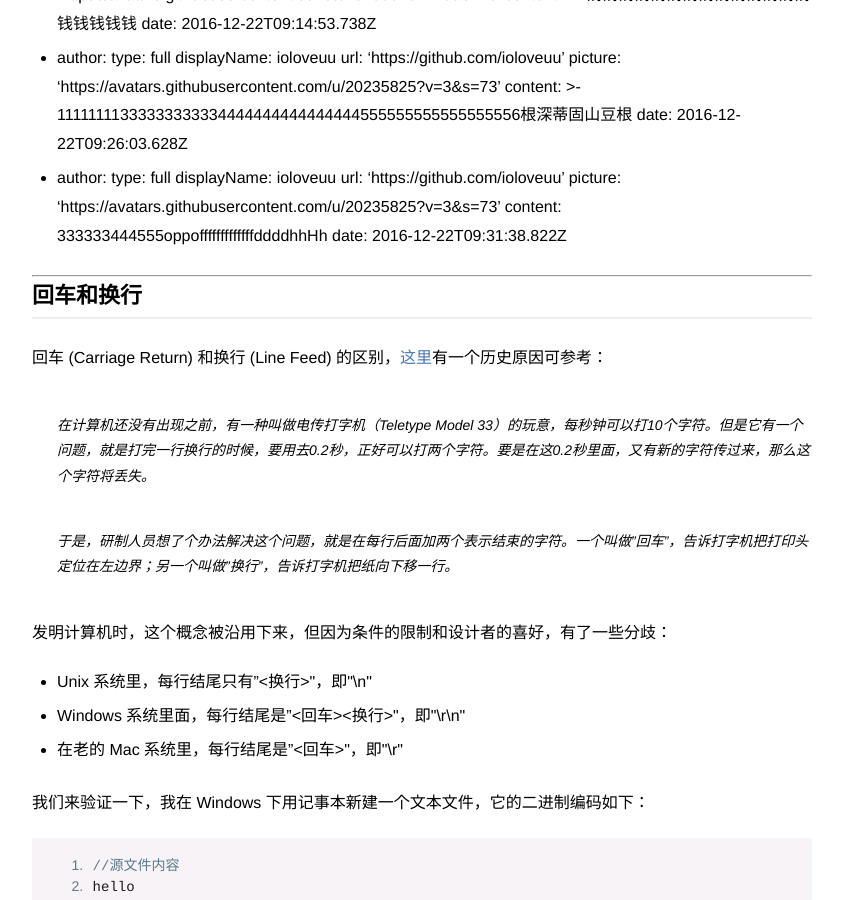
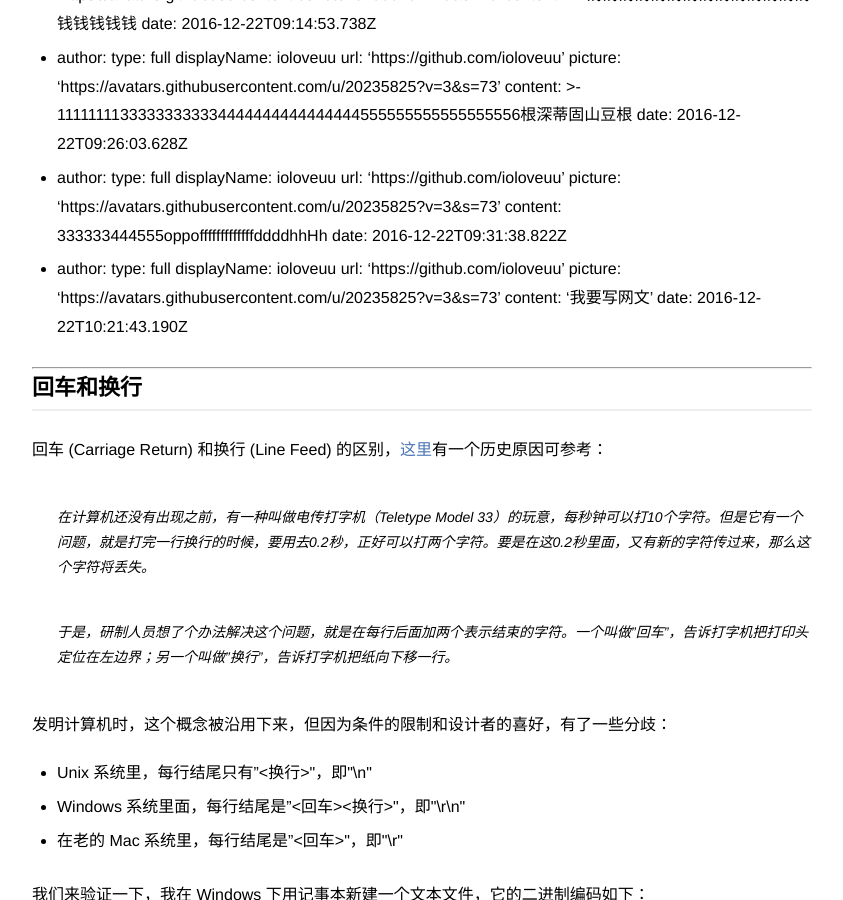
Before and after one commit to ioloveuu/ioloveuu.github.io, a Jekyll site: the page built from _posts/2016-05-18-carriage-return-line-feed-new-line-end-file.md, in a window 1280 px wide and 900 px high, scrolled down 548 px. Shown: the whole window, without its empty margins (218-1061 px from the left). Built offline with Jekyll 4.4.1, drawn with Linux system fonts in a browser that asks for light colours; our own code applies the rules of GitHub Pages for plain Markdown files; a script that is not in the unit is left out.

Commit message:
Comment by ioloveuu (https://github.com/ioloveuu)

```diff
--- a/_posts/2016-05-18-carriage-return-line-feed-new-line-end-file.md
+++ b/_posts/2016-05-18-carriage-return-line-feed-new-line-end-file.md
@@ -43,6 +43,13 @@
       picture: 'https://avatars.githubusercontent.com/u/20235825?v=3&s=73'
     content: 333333444555oppofffffffffffffddddhhHh
     date: 2016-12-22T09:31:38.822Z
+  - author:
+      type: full
+      displayName: ioloveuu
+      url: 'https://github.com/ioloveuu'
+      picture: 'https://avatars.githubusercontent.com/u/20235825?v=3&s=73'
+    content: '&#x6211;&#x8981;&#x5199;&#x7F51;&#x6587;'
+    date: 2016-12-22T10:21:43.190Z
 
 ---
 
```
